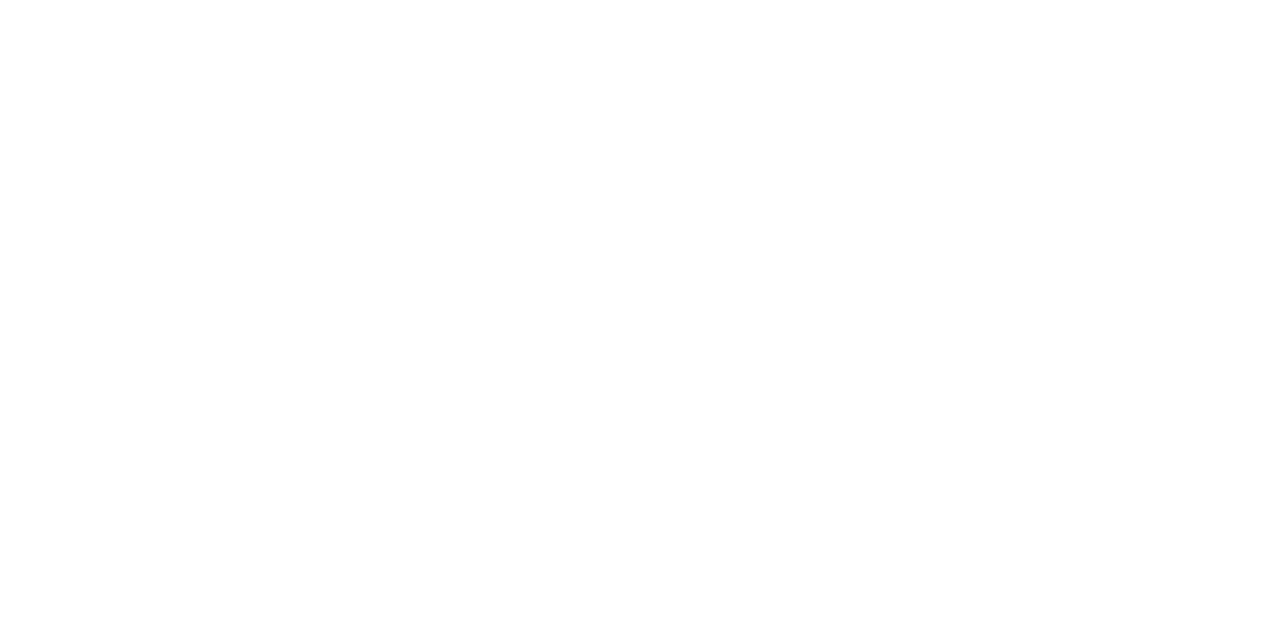
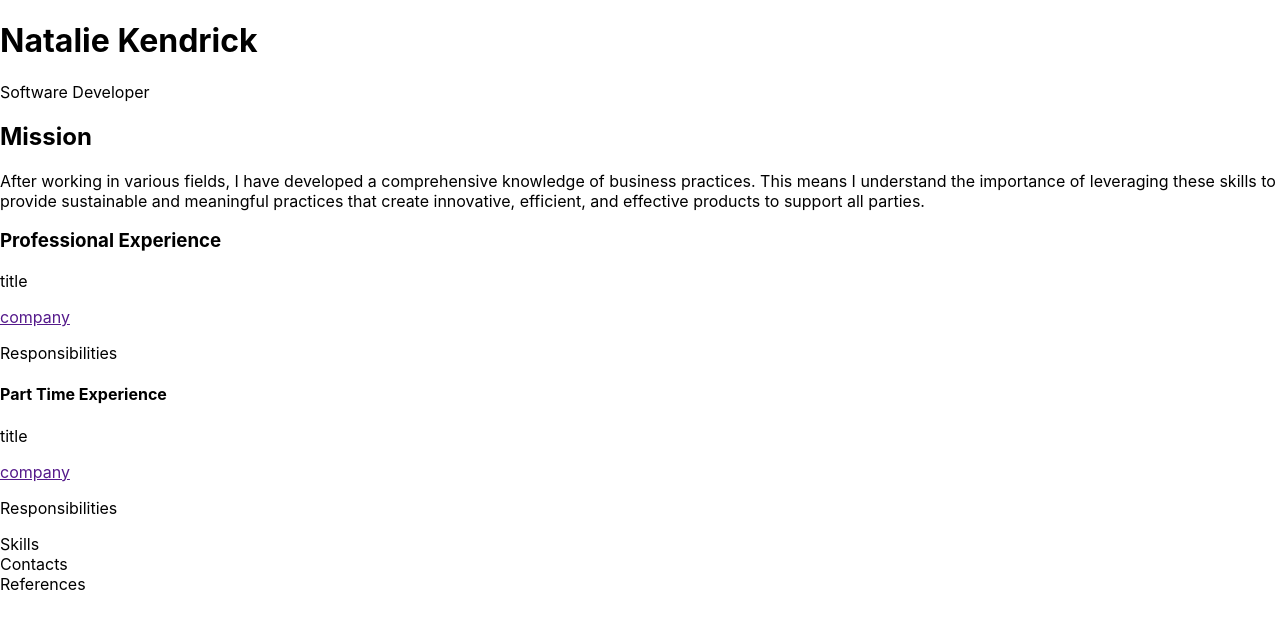
Before and after one commit to listenToRipley/nataliekendrick, a React (Create React App) app: page /resume in a window 1280 px wide. Before the commit this address had no page. Shown: the top 628 px of the page. Built offline with nearby package versions, Linux system fonts and the light colour scheme.

Commit message:
outline of resume experiences added to resume and resume added as route

```diff
--- a/src/Components/Resume.tsx
+++ b/src/Components/Resume.tsx
@@ -1,7 +1,9 @@
 import React from 'react';
+import ResumeExperience from './ResumeExp';
 
 const Resume = () => {
 
+  return (
     <div>
       <div className='header'>
         <h1>Natalie Kendrick</h1>
@@ -11,11 +13,14 @@ const Resume = () => {
         <h2>Mission</h2>
         <p>After working in various fields, I have developed a comprehensive knowledge of business practices. This means I understand the importance of leveraging these skills to provide sustainable and meaningful practices that create innovative, efficient, and effective products to support all parties. </p>
       </div>
-    <div>Experience</div>
+      <div>
+        <ResumeExperience/>
+      </div>
       <div>Skills</div>
       <div>Contacts</div>
       <div>References</div>
     </div>
+  )
 
 };
 
--- a/src/Components/ResumeExp.tsx
+++ b/src/Components/ResumeExp.tsx
@@ -3,6 +3,7 @@ import workHistory from '../info/history/workHistory.json'
 
 const ResumeExperience = () => {
 
+  return(
       <div>
 
       <div className='professional'>
@@ -30,6 +31,8 @@ const ResumeExperience = () => {
     </div>
 
   </div>
+  )
+
 };
 
 export default ResumeExperience;
--- a/src/Routing.tsx
+++ b/src/Routing.tsx
@@ -2,12 +2,14 @@ import React from 'react';
 import { Routes, Route } from 'react-router-dom';
 import Home from './Components/Home';
 import About from './Components/About';
+import Resume from './Components/Resume';
 
 const Router = (): JSX.Element => {
   return (
     <Routes>
       <Route path="/" element={<Home/>}/>
       <Route path="/about" element={<About/>}/>
+      <Route path="/resume" element={<Resume/>}/>
     </Routes>
   )
 };
```
Lines whose indentation alone changed are shown as unchanged.
